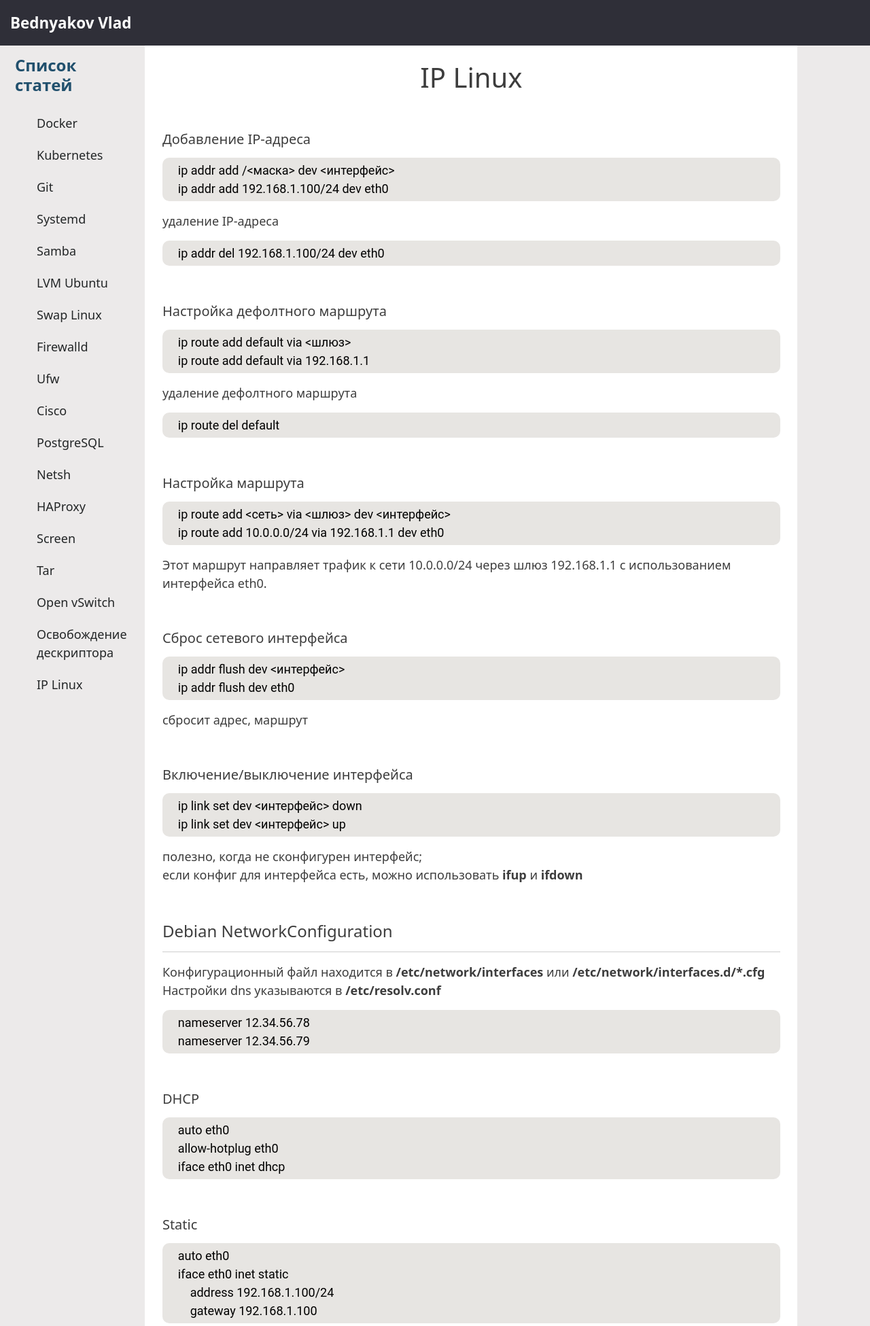
After one commit to vladfire98/django, a Django app: page /ip_linux/ in a window 1280 px wide. The commit adds this page. Shown: the top 1951 px of the page at 68% size. Run offline with Django 4.2, Linux system fonts and the light colour scheme.

Commit message:
ip linux

```diff
--- a/homepage/templates/homepage/base.html
+++ b/homepage/templates/homepage/base.html
@@ -37,6 +37,7 @@
 					<a href="{% url 'tar' %}"> <li>Tar </li> </a>
 					<a href="{% url 'ovswitch' %}"> <li>Open vSwitch </li> </a>
 					<a href="{% url 'release_handler' %}"> <li>Освобождение дескриптора </li> </a>
+					<a href="{% url 'ip_linux' %}"> <li>IP Linux </li> </a>
 				</ul>
 			</div>
 
--- /dev/null
+++ b/homepage/templates/homepage/ip_linux.html
@@ -0,0 +1,101 @@
+{% extends 'homepage/base.html' %}
+{% block content %}
+<h1>IP Linux</h1>
+
+<h5>Добавление IP-адреса</b> </h5>
+<pre>
+    ip addr add <ip-адрес>/<маска> dev <интерфейс>
+    ip addr add 192.168.1.100/24 dev eth0
+</pre>
+
+<p>удаление IP-адреса</b> </p>
+<pre>
+    ip addr del 192.168.1.100/24 dev eth0
+</pre>
+
+<h5>Настройка дефолтного маршрута</h5>
+<pre>
+    ip route add default via <шлюз>
+    ip route add default via 192.168.1.1
+</pre>
+
+<p>удаление дефолтного маршрута</p>
+<pre>
+    ip route del default
+</pre>
+
+
+<h5>Настройка маршрута</b> </h5>
+<pre>
+    ip route add <сеть> via <шлюз> dev <интерфейс>
+    ip route add 10.0.0.0/24 via 192.168.1.1 dev eth0
+</pre>
+<p>Этот маршрут направляет трафик к сети 10.0.0.0/24 через шлюз 192.168.1.1 с использованием интерфейса eth0.</p>
+
+<h5>Сброс сетевого интерфейса</h5>
+<pre>
+    ip addr flush dev <интерфейс>
+    ip addr flush dev eth0
+</pre>
+<p>сбросит адрес, маршрут</p>
+
+<h5>Включение/выключение интерфейса</h5>
+<pre>
+    ip link set dev <интерфейс> down
+    ip link set dev <интерфейс> up
+</pre>
+<p>полезно, когда не сконфигурен интерфейс;</br>
+если конфиг для интерфейса есть, можно использовать <b>ifup</b> и <b>ifdown</b> </p>
+
+
+<h4>Debian NetworkConfiguration <hr></h4>
+<p>Конфигурационный файл находится в <b>/etc/network/interfaces</b> или <b>/etc/network/interfaces.d/*.cfg</b> </br>
+Настройки dns указываются в <b>/etc/resolv.conf</b> </p>
+<pre>
+    nameserver 12.34.56.78
+    nameserver 12.34.56.79
+</pre>
+
+
+<h5>DHCP</h5>
+<pre>
+    auto eth0
+    allow-hotplug eth0
+    iface eth0 inet dhcp
+</pre>
+
+<h5>Static</h5>
+<pre>
+    auto eth0
+    iface eth0 inet static
+        address 192.168.1.100/24
+        gateway 192.168.1.100
+</pre>
+
+
+<h4>RHEL NetworkConfiguration <hr></h4>
+<p>Конфигурационный файл находится в <b>/etc/sysconfig/network-scripts/ifcfg-*</b></b> </p>
+
+<h5>DHCP</h5>
+<pre>
+    NAME="eno1"
+    ONBOOT=yes
+    BOOTPROTO=dhcp
+    TYPE=Ethernet
+</pre>
+
+<h5>Static</h5>
+<pre>
+    DEVICE=eth0
+    TYPE=Ethernet
+    NM_CONTROLLED=no
+    ONBOOT=yes
+    BOOTPROTO=none
+    IPADDR=192.168.1.100
+    NETMASK=255.255.255.0
+    GATEWAY=192.168.1.1
+    DNS1=8.8.8.8
+    DNS2=8.8.4.4
+</pre>
+
+{% endblock %}
--- a/homepage/urls.py
+++ b/homepage/urls.py
@@ -22,4 +22,5 @@ urlpatterns = [
     path('k8s/', k8s, name='k8s'),
     path('ovswitch/', ovswitch, name='ovswitch'),
     path('release_handler/', release_handler, name='release_handler'),
+    path('ip_linux/', ip_linux, name='ip_linux'),
 ]
--- a/homepage/views.py
+++ b/homepage/views.py
@@ -70,8 +70,12 @@ def k8s(request):
 
 def ovswitch(request):
     return render(request, 'homepage/ovs.html', {'title': 'ovswitch'})
+
 def release_handler(request):
     return render(request, 'homepage/release_handler.html', {'title': 'Release Handler'})
 
+def ip_linux(request):
+    return render(request, 'homepage/ip_linux.html', {'title': 'IP Linux'})
+
 def PackageNotFoundError(request, exception):
     return HttpResponseNotFound('<h1>Страница не найдена</h1>')
```
